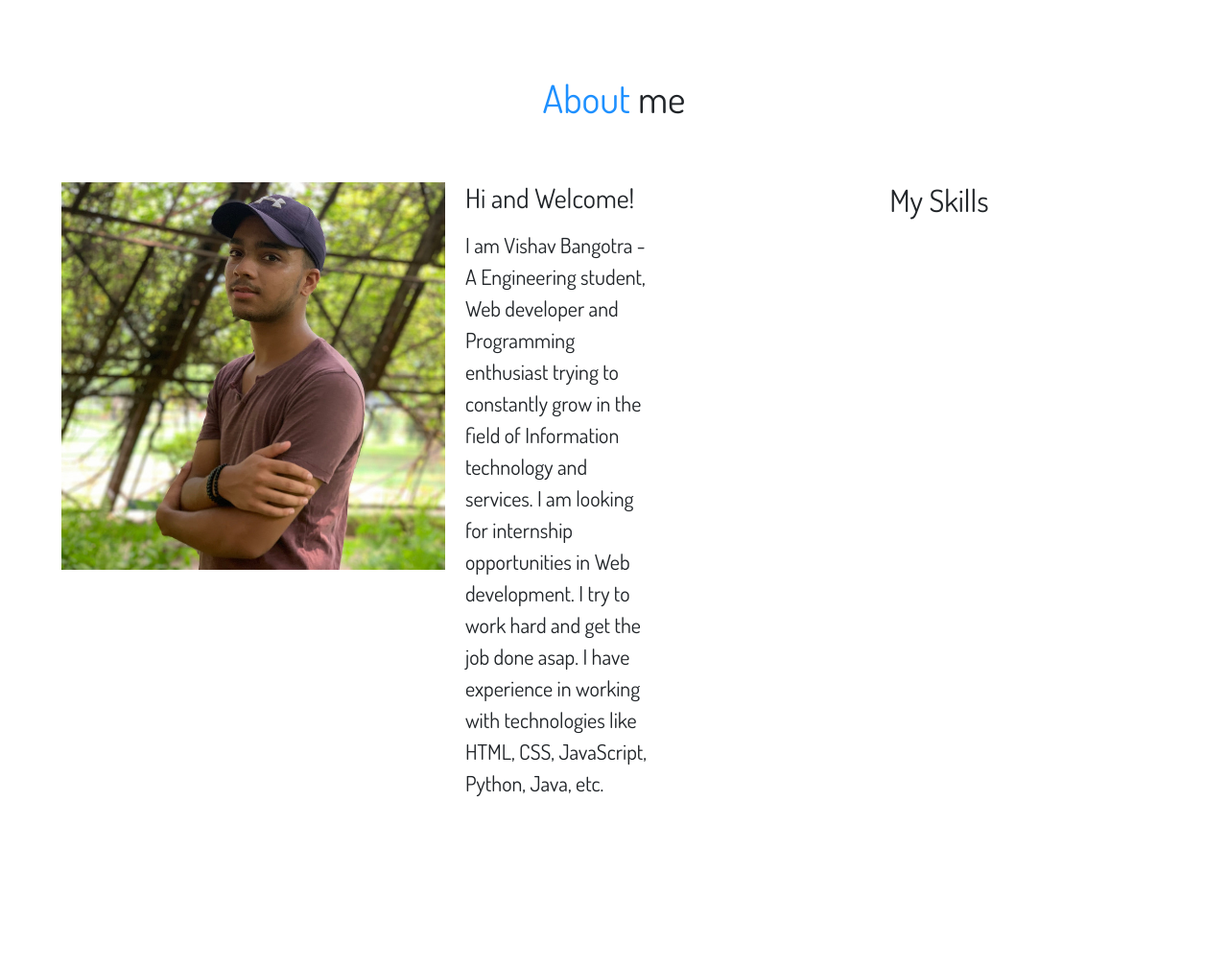
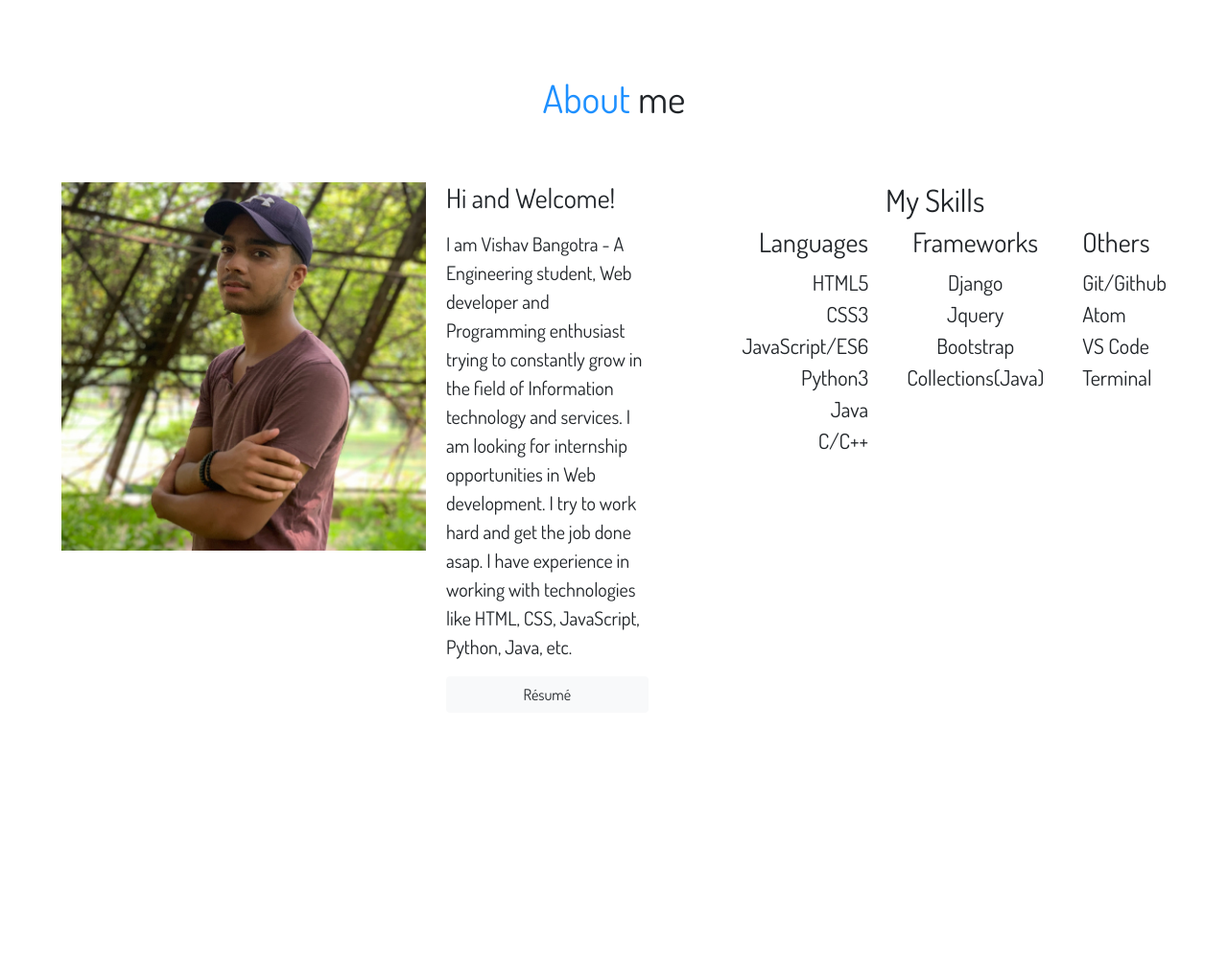
Before and after one commit to vishavbangotra/Personal-Protfolio, a Django app: page / in a window 1280 px wide. Shown: the part 526-1533 px from the top of the page at 96% size. Before the commit the page ends 1357 px from the top, so only its background shows below. Run offline with Django 3.2, Linux system fonts and the light colour scheme; data comes from the database, SQL or seed files in the repository; some libraries are stand-ins or nearby versions; some web fonts are replaced.

Commit message:
Added many things

```diff
--- a/CV_Project/static/style-sheets/Index.css
+++ b/CV_Project/static/style-sheets/Index.css
@@ -68,21 +68,25 @@ ul{
 .aboutsec{
 
   display: grid;
-  grid-template-columns: 1.7fr 1.30fr;
+  grid-template-columns: 1.8fr 1.2fr;
   grid-gap: 5%;
   width: 90%;
   margin:0 auto;
 }
 .about-text{
   font-family: 'Dosis', sans-serif;
-  font-size: 22px;
+  font-size: 20px;
 }
 .skills{
   text-align: center;
   font-size: 22px;
   font-family: 'Dosis', sans-serif !important;
 }
-
+.skills-sec{
+  text-align: left;
+  display: grid;
+  grid-template-columns: 1fr 1fr 1fr;
+}
 /* .project-grid{
   margin-top: 2% !important;
   display: grid;
--- a/CV_Project/templates/basicapp/Index.html
+++ b/CV_Project/templates/basicapp/Index.html
@@ -34,17 +34,59 @@
       </div> -->
       <div class="about-item about-text">
         <div class="media">
-          <img style='width: 400px' src="{{about.mypic.url}}" class="align-self-start mr-3" alt="...">
+          <img style='width: 380px' src="{{about.mypic.url}}" class="align-self-start mr-3" alt="...">
           <div style='padding-left:0.8%;' class="media-body">
             <h3 class="mt-0">Hi and Welcome!</h3>
             <p>{{about.summary| linebreaks}}</p>
+            <a style='text-decoration: none;' target="_blank"href="{% static 'VishavBangotra_InternshalaResume.pdf' %}"><button class="btn btn-light btn-block">Résumé</button></a>
           </div>
         </div>
       </div>
       <div class="about-item skills">
         <h2>My Skills</h2>
+        <div class="skills-sec">
+          <div>
+            <ul style='text-align: right;'>
+              <h3>Languages</h3>
+              <li>HTML5</li>
+              <li>CSS3</li>
+              <li>JavaScript/ES6</li>
+              <li>Python3</li>
+              <li>Java</li>
+              <li>C/C++</li>
+            </ul>
+          </div>
+          <div>
+            <ul style='text-align: center;'>
+              <h3>Frameworks</h3>
+              <li>Django</li>
+              <li>Jquery</li>
+              <li>Bootstrap</li>
+              <li>Collections(Java)</li>
+            </ul>
+          </div>
+          <div>
+            <ul>
+              <h3>Others</h3>
+              <li>Git/Github</li>
+              <li>Atom</li>
+              <li>VS Code</li>
+              <li>Terminal</li>
+            </ul>
+          </div>
+        </div>
       </div>
     {% endfor %}
   </div>
 </div>
+<br><br>
+<br>
+<br>
+<br>
+<br>
+<br>
+<br>
+<br>
+<br>
+<br>
 {% endblock %}
```
Also changed, not shown: 2 other files.
